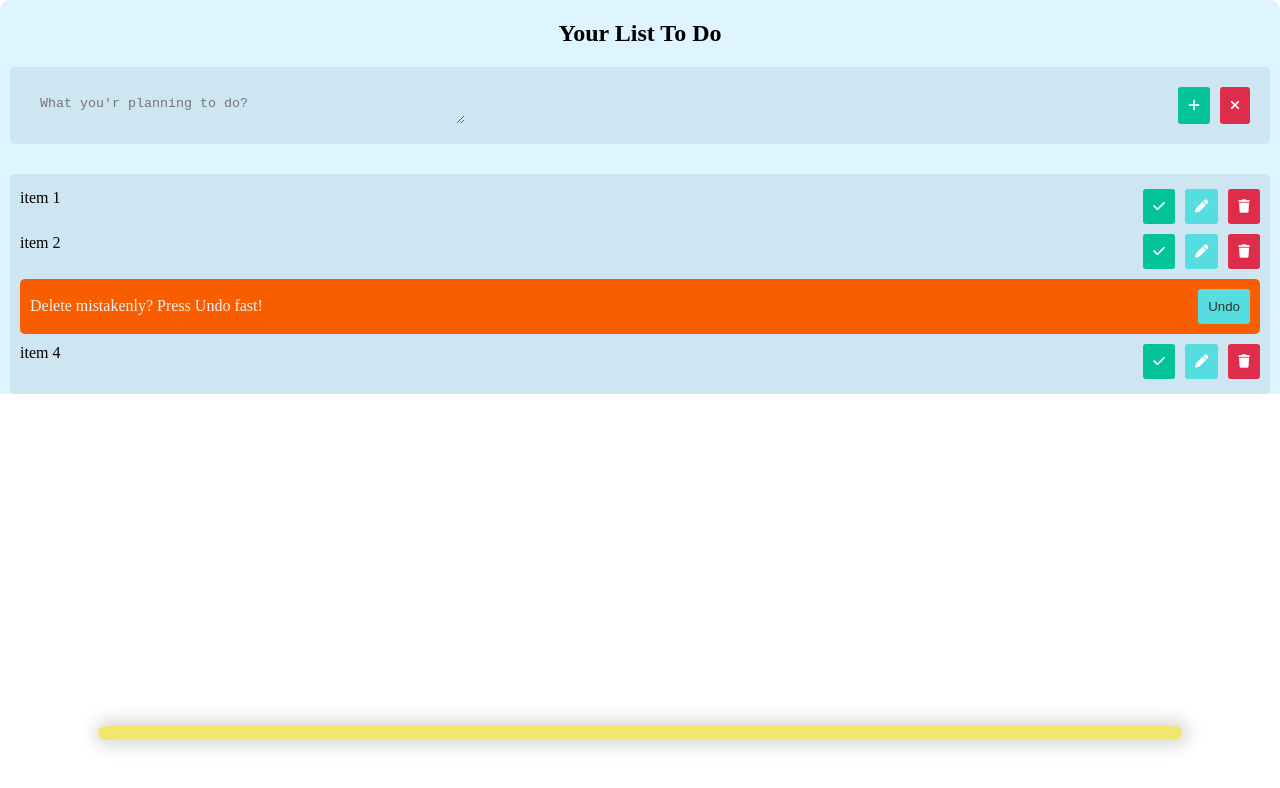
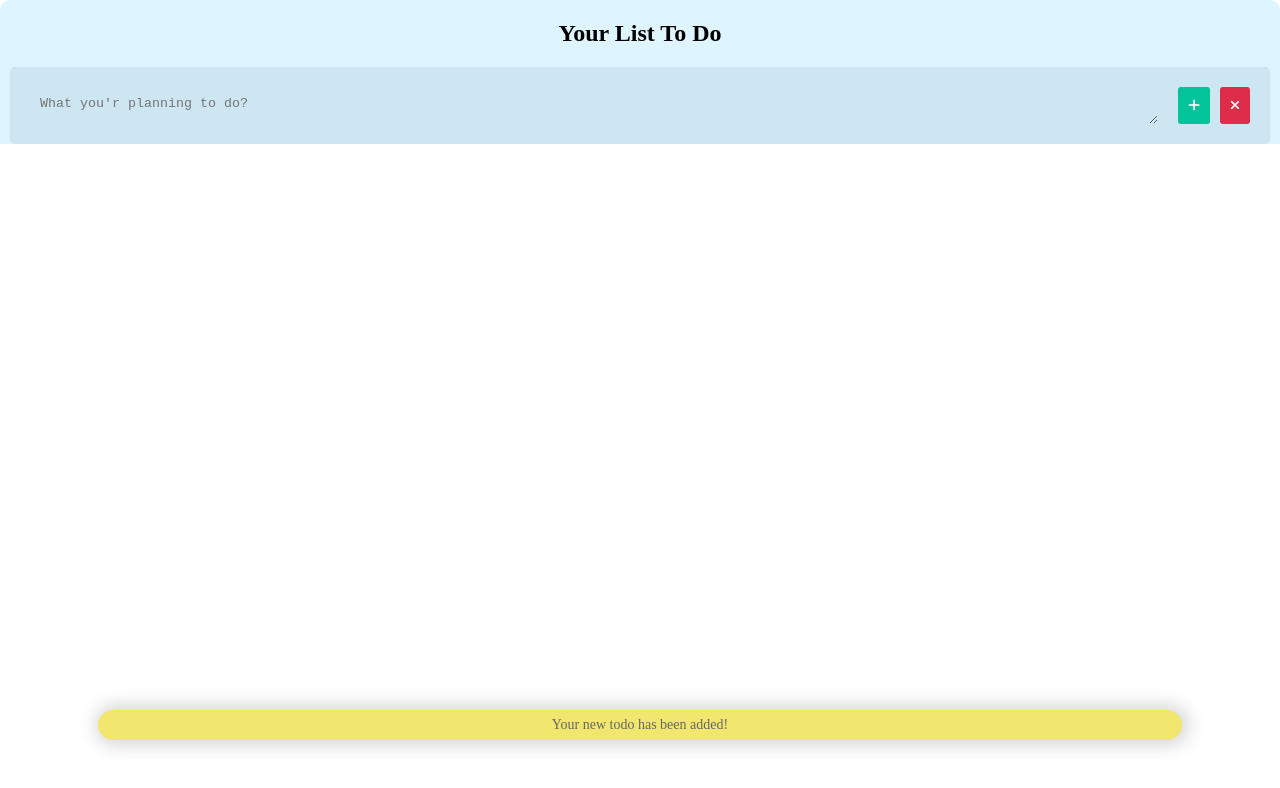
Before and after one commit to nizamrobin/todo-app, a React (Create React App) app: page / in a window 1280 px wide. Shown: the top 788 px of the page. Built offline with nearby package versions, Linux system fonts and the light colour scheme; no server answers.

Commit message:
Write operation done

```diff
--- a/package.json
+++ b/package.json
@@ -10,6 +10,7 @@
     "react": "^18.2.0",
     "react-dom": "^18.2.0",
     "react-scripts": "5.0.1",
+    "uuid": "^9.0.0",
     "web-vitals": "^2.1.4"
   },
   "scripts": {
--- a/src/components/Button.js
+++ b/src/components/Button.js
@@ -1,10 +1,15 @@
 import classes from "../styles/Button.module.css";
 
 export default function Button(props) {
+  const handleClick = (e) => {
+    // e.preventDefault();
+    // console.log(e.currentTarget);
+    props.onClick(e.currentTarget);
+  };
   return (
     <button
       type="button"
-      onClick={props.handleClick}
+      onClick={handleClick}
       className={`${classes.button} ${classes[props.btnType]}`}
     >
       {props.children}
--- a/src/components/TextArea.js
+++ b/src/components/TextArea.js
@@ -1,13 +1,19 @@
 import classes from "../styles/TextArea.module.css";
 
-export default function TextArea(placeholder) {
+export default function TextArea(props) {
+  // Sending back data by props.callingVariable from where it is being called
+  const handleInputChange = (e) => {
+    props.textInput(e.target.value);
+  };
   return (
     <textarea
       name="todoInput"
       id="todoInput"
       className={classes.textArea}
       cols="50"
+      value={props.value}
       placeholder="What you'r planning to do?"
+      onChange={handleInputChange}
     ></textarea>
   );
 }
--- a/src/components/Todo.js
+++ b/src/components/Todo.js
@@ -3,26 +3,56 @@ import TodoList from "./TodoList";
 import Button from "./Button";
 import Notification from "./Notification";
 import classes from "../styles/Todo.module.css";
+import { useId, useState } from "react";
+import ListItem from "./ListItem";
+import { app } from "../firebase";
+import { getDatabase, ref, set } from "firebase/database";
+import { v4 as uuidv4 } from "uuid";
 
 export default function Todo() {
+  const db = getDatabase(app);
+  // const id = useId(); //Generates unique id
+  const [todo, setTodo] = useState("");
+  const [text, setText] = useState("");
+
+  // fetch the input of textarea input field of TextArea comp and handle it
+  const textInputHandler = (textReceived) => {
+    setText(textReceived);
+    setTodo("");
+  };
+
+  // add todo to list and clears textarea field when button add is clicked
+  const handleClick = () => {
+    const id = uuidv4();
+    setTodo(text);
+    set(ref(db, id), {
+      todo_text: text,
+    });
+    setText("");
+  };
+
   return (
     <article className={classes.todo}>
       <h1 className={classes.todoTitle}>Your list to do</h1>
+
       <section className={classes.todoNew}>
-        <TextArea />
+        <TextArea textInput={textInputHandler} value={text} />
         <div className={classes.todoInputBtns}>
-          <Button onClick="handleClick" btnType="btnTodoAdd">
+          <Button onClick={handleClick} btnType="btnTodoAdd">
             <i class="fa-solid fa-plus"></i>
           </Button>
-          <Button onClick="handleClick" btnType="btnTodoCancel">
+          <Button onClick={handleClick} btnType="btnTodoCancel">
             <i class="fa-solid fa-xmark"></i>
           </Button>
         </div>
       </section>
+      {todo && (
+        <TodoList>
+          <ListItem text={todo} />
+        </TodoList>
+      )}
 
-      <TodoList />
-
-      <Notification />
+      <Notification notification_msg="Your new todo has been added!" />
     </article>
   );
 }
--- a/src/components/TodoList.js
+++ b/src/components/TodoList.js
@@ -1,22 +1,7 @@
-import ListItem from "./ListItem";
-import ListItemInfo from "./ListItemInfo";
 import classes from "../styles/TodoList.module.css";
-import { app } from "../firebase";
-import { getDatabase, ref, set } from "firebase/database";
 
-export default function TodoList({ text }) {
-  const db = getDatabase(app);
-  console.log(text);
-  set(ref(db), {
-    todo_text: "text",
-  });
+export default function TodoList({ children }) {
+  // console.log({ text });
 
-  return (
-    <ul class={classes.todoList}>
-      <ListItem text="item 1" />
-      <ListItem text="item 2" />
-      <ListItemInfo />
-      <ListItem text="item 4" />
-    </ul>
-  );
+  return <ul class={classes.todoList}>{children}</ul>;
 }
--- a/src/styles/TextArea.module.css
+++ b/src/styles/TextArea.module.css
@@ -1,6 +1,7 @@
 .textArea {
   padding: 10px 10px 0px;
   line-height: 1;
+  width: 100%;
   background-color: #cee5f2;
   outline: none;
 }
```
Also changed, not shown: 1 other file (tests, documents, lock files or other folders).
